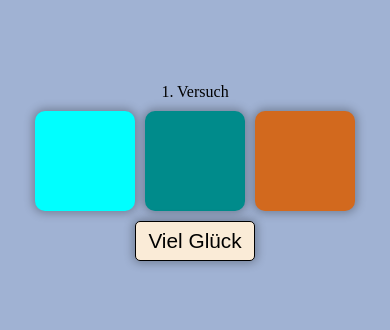
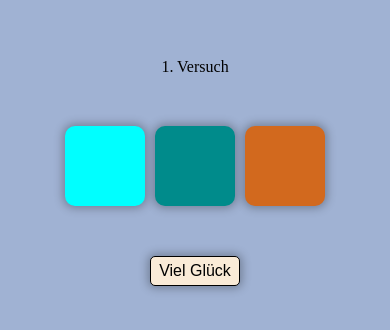
Before and after one commit to codebySaschaHeinze/little-slot-machine, a plain HTML site: page index.html in a window 390 px wide. Shown: the part 250-580 px from the top of the page. Drawn offline with Linux system fonts and the light colour scheme.

```diff
--- a/style.css
+++ b/style.css
@@ -15,30 +15,25 @@
 #one,
 #two,
 #three {
-  width: 100px;
-  height: 100px;
+  width: 80px;
+  height: 80px;
   border-radius: 10px;
   box-shadow: 0 0 10px 2px rgba(0, 0, 0, 0.295);
   text-align: center;
   background-color: rgb(217, 255, 0);
-  color: aqua;
-  color: chocolate;
-  color: cornflowerblue;
-  color: crimson;
-  color: gold;
-  color: darkcyan;
-  color: mediumorchid;
+  margin-top: 40px;
 }
 
 .random-button {
-  width: 120px;
-  height: 40px;
-  font-size: 1.3rem;
+  width: 90px;
+  height: 30px;
+  font-size: 1rem;
   color: black;
   background-color: antiquewhite;
   border: 1px solid black;
   border-radius: 5px;
   box-shadow: 0 0 10px 2px rgba(0, 0, 0, 0.295);
+  margin-top: 40px;
 }
 
 .random-button:hover {
```
